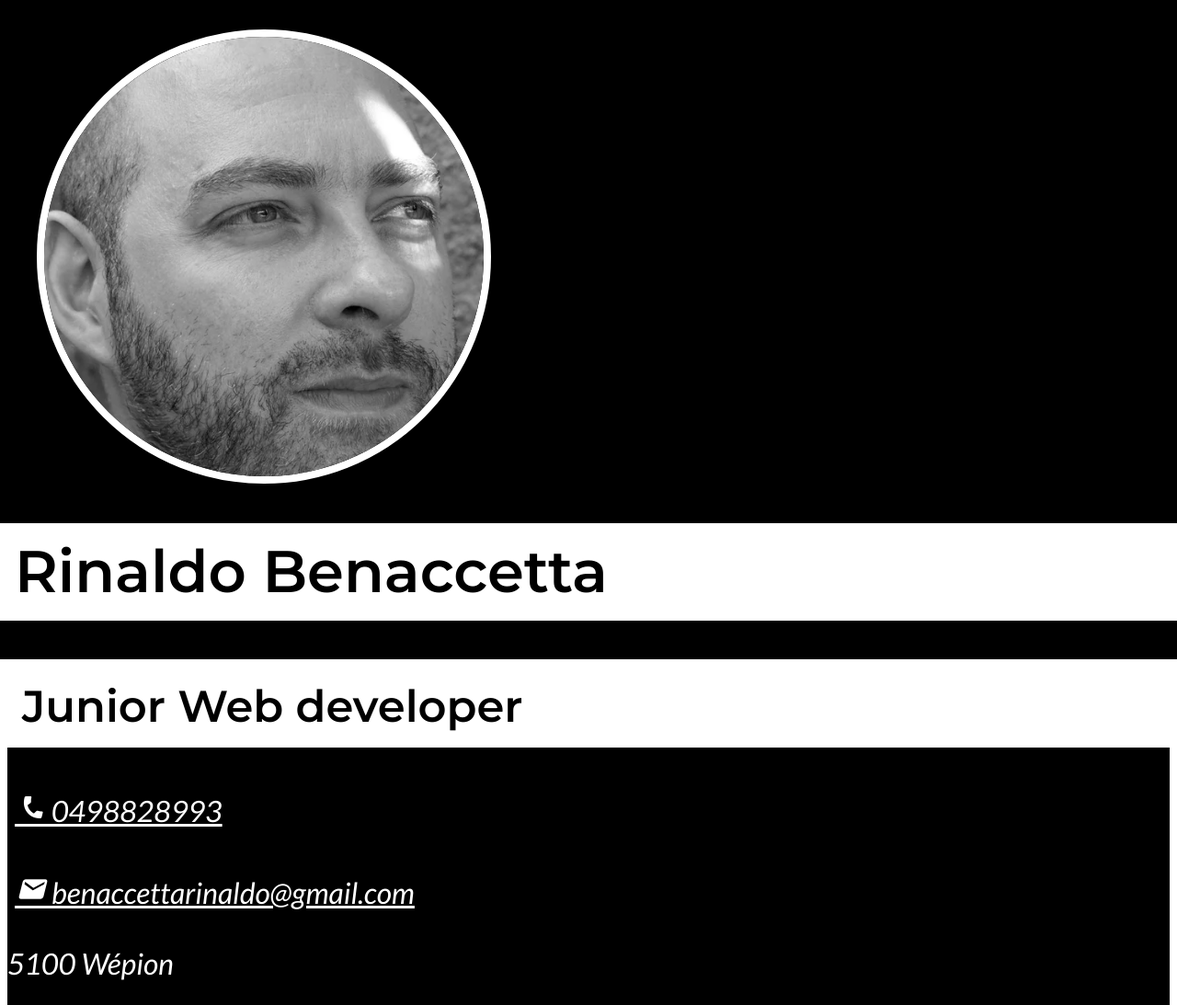
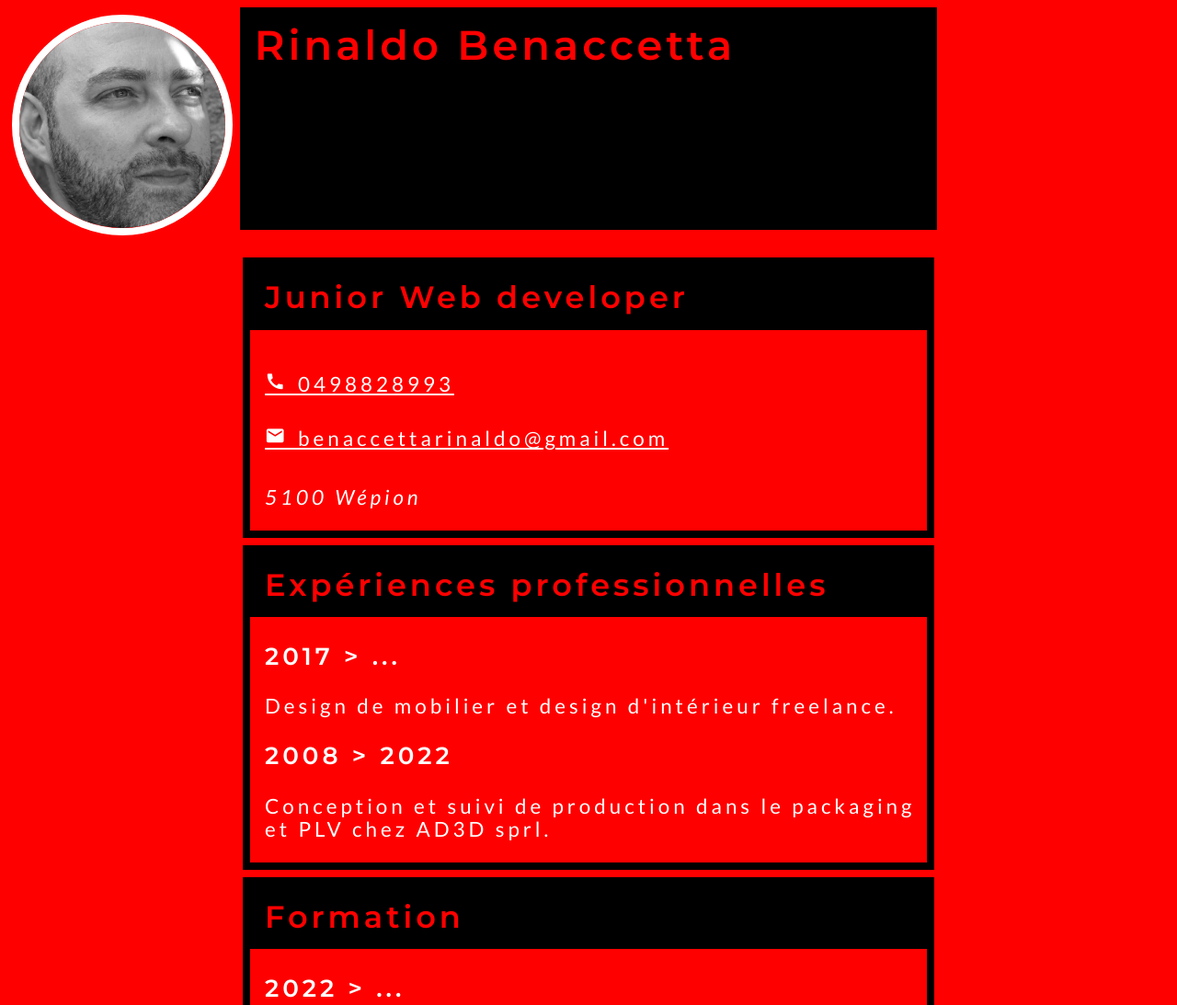
Before and after one commit to RinaldoBenaccetta/My-CV, a plain HTML site: page index.html in a window 1280 px wide. Shown: the top 1093 px of the page at 92% size. Drawn offline with Linux system fonts and the light colour scheme.

Commit message:
finalize

```diff
--- a/assets/sass/_composant.scss
+++ b/assets/sass/_composant.scss
@@ -1,7 +1,11 @@
+body {
+    background-color: $color-secondary;
+}
+
 address {
    a {
         display: block;
-        padding: .5rem;
+        padding: 1rem;
     }
 }
 
@@ -13,10 +17,20 @@ h1, h2 {
     padding: 1rem;
 }
 
+header {
+    height: $portrait-size-large+2*$margin+2*$border-size;
+    margin: $margin;
+    display: grid;
+    grid-template-columns: 1fr 5fr;
+    grid-template-areas: "left right";
+
     figure {
-    border: $border-size solid $color-primary;
-    height: $portrait-size *.965;
-    width: $portrait-size *.965;
+        justify-self: end;
+        grid-area: left;
+        border: $border-size solid $color-tertiary;
+        height: $portrait-size;
+        width: $portrait-size;
+        margin: $margin;
         box-sizing: border-box;
         border-radius: 50%;
         overflow: hidden;
@@ -25,10 +39,37 @@ figure {
             height: $portrait-size;
             width: $portrait-size;
             object-fit: cover;
-        object-position: -1.6rem -1.5rem;
+            object-position: -.8rem -1.5rem;
+        }
+    }
+}
+
+@media screen and (min-width: 1024px) {
+
+    header {
+        grid-area: header;
+        height: 1rem;
+
+        figure {
+            height: $portrait-size-large;
+            width: $portrait-size-large;
+
+            img {
+                height: $portrait-size-large;
+                width: $portrait-size-large;
+            }
+        }
     }
   }
 
 section {
     border: $border-size solid $color-primary;
+
+    margin: $margin;
+
+    overflow: hidden;
+
+    p, h2, h3 {
+        padding-left: 1rem;
     }
+}
--- a/assets/sass/_font.scss
+++ b/assets/sass/_font.scss
@@ -1,7 +1,8 @@
 body {
-    color: $color-primary;
+    color: $color-tertiary;
     font-family: 'Lato', sans-serif;
-    font-size: 2rem;
+    font-size: 1.2rem;
+    letter-spacing: .25rem;
 }
 
 h1, h2, h3, h4 {
@@ -14,9 +15,15 @@ h1, h2 {
     color: $color-secondary;
 }
 
+h1 {
+    margin-top: 0;
+    vertical-align: bottom;
+}
+
 address {
     a {
-        color: $color-primary;
+        color: $color-tertiary;
+        font-style: normal;
 
         &.tel::before {
             font-family: 'Material Icons';
@@ -37,4 +44,13 @@ address {
 
 ul {
     list-style-type: disc;
+    h4 {
+        margin-bottom: 0;
+    }
 }
+
+@media screen and (min-width: 1024px) {
+    body {
+        font-size: 1.4rem;
+    }
+  }
--- /dev/null
+++ b/assets/sass/_template.scss
@@ -0,0 +1,41 @@
+body {
+
+}
+
+// large screen grid
+@media screen and (min-width: 1024px) {
+    body {
+        display: grid;
+        grid-template-columns: 20% 60% 20%;
+        grid-template-rows: $portrait-size-large+2*$margin+2*$border-size 1fr;
+        grid-template-areas:
+            "header header header"
+            "left main right";
+
+        header {
+            display: block;
+            grid-area: header;
+
+            height: $portrait-size-large+2*$margin+2*$border-size;
+
+            display: grid;
+            grid-template-columns: 20% 60% 20%;
+            grid-template-areas:
+            "left middle right";
+
+                figure {
+                    grid-area: left;
+                }
+
+                h1 {
+                    grid-area: middle;
+                    //padding-top: 100%;
+                }
+
+        }
+    }
+
+    main {
+        grid-area: main;
+    }
+  }
--- a/assets/sass/_variables.scss
+++ b/assets/sass/_variables.scss
@@ -1,6 +1,10 @@
-$portrait-size : 40vw;
+$portrait-size : 10rem;
+$portrait-size-large: 15rem;
 
-$color-primary : white;
-$color-secondary : black;
+$margin: .5rem;
+
+$color-primary : black;
+$color-secondary : red;
+$color-tertiary : white;
 
 $border-size: .5rem;
--- a/assets/sass/styles.scss
+++ b/assets/sass/styles.scss
@@ -7,8 +7,5 @@
     'vendor/normalize',
     'variables',
     'font',
+    'template',
     'composant';
-
-body {
-    background-color: black;
-}
--- a/index.html
+++ b/index.html
@@ -28,22 +28,20 @@
             </figure>
 
             <h1>Rinaldo Benaccetta</h1>
-
-
         </header>
 
         <main>
 
-            <section>
+            <section class="content-header">
                 <h2>Junior Web developer</h2>
                 <address>
-                    <p><a class="tel" href="tel:+324988289932">0498828993</a></p>
-                    <p><a class="mail" href="mailto:benaccettarinaldo@gmail.com">benaccettarinaldo@gmail.com</a></p>
+                    <a class="tel" href="tel:+324988289932">0498828993</a>
+                    <a class="mail" href="mailto:benaccettarinaldo@gmail.com">benaccettarinaldo@gmail.com</a>
                     <p>5100 Wépion</p>
                 </address>
             </section>
 
-            <section>
+            <section class="content-xp">
                 <h2>Expériences professionnelles</h2>
 
                 <h3>2017 > ...</h3>
@@ -53,7 +51,7 @@
                 <p>Conception et suivi de production dans le packaging et PLV chez AD3D sprl.</p>
             </section>
 
-            <section>
+            <section class="content-training">
                 <h2>Formation</h2>
 
                 <h3>2022 > ...</h3>
@@ -63,24 +61,29 @@
                 <p>Design industriel à l'ENSAV la Cambre.</p>
             </section>
 
-            <section>
+            <section class="content-dev-languages">
                 <h2>Languages</h2>
                 <ul>
+                    <li>
+                        <h4>Front-end</h4>
                         <ul>
-                        <h4>Front-end</h4>
                             <li>HTML</li>
                             <li>CSS</li>
                             <li>JS</li>
                         </ul>
+                    </li>
+
+                    <li>
+                        <h4>Back-end</h4>
                         <ul>
-                        <h4>Back-end</h4>
                             <li>Node.js</li>
                             <li>PHP</li>
                         </ul>
                     </ul>
+                </ul>
             </section>
 
-            <section>
+            <section class="languages">
                 <h2>Langues</h2>
                 <ul>
                     <li>Francais <i>langue maternelle</i></li>
```
Also changed, not shown: assets/css/styles.css, 1 other file. Lines whose indentation alone changed are shown as unchanged.
